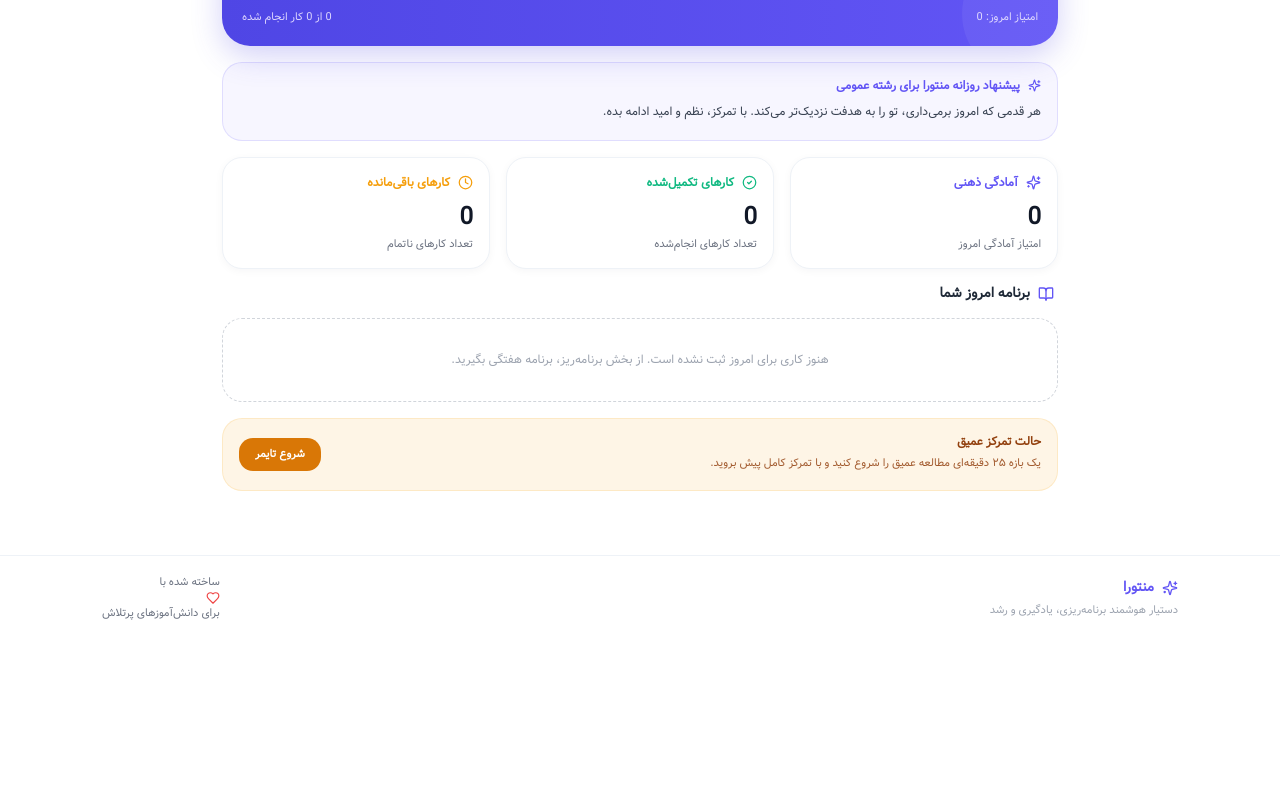
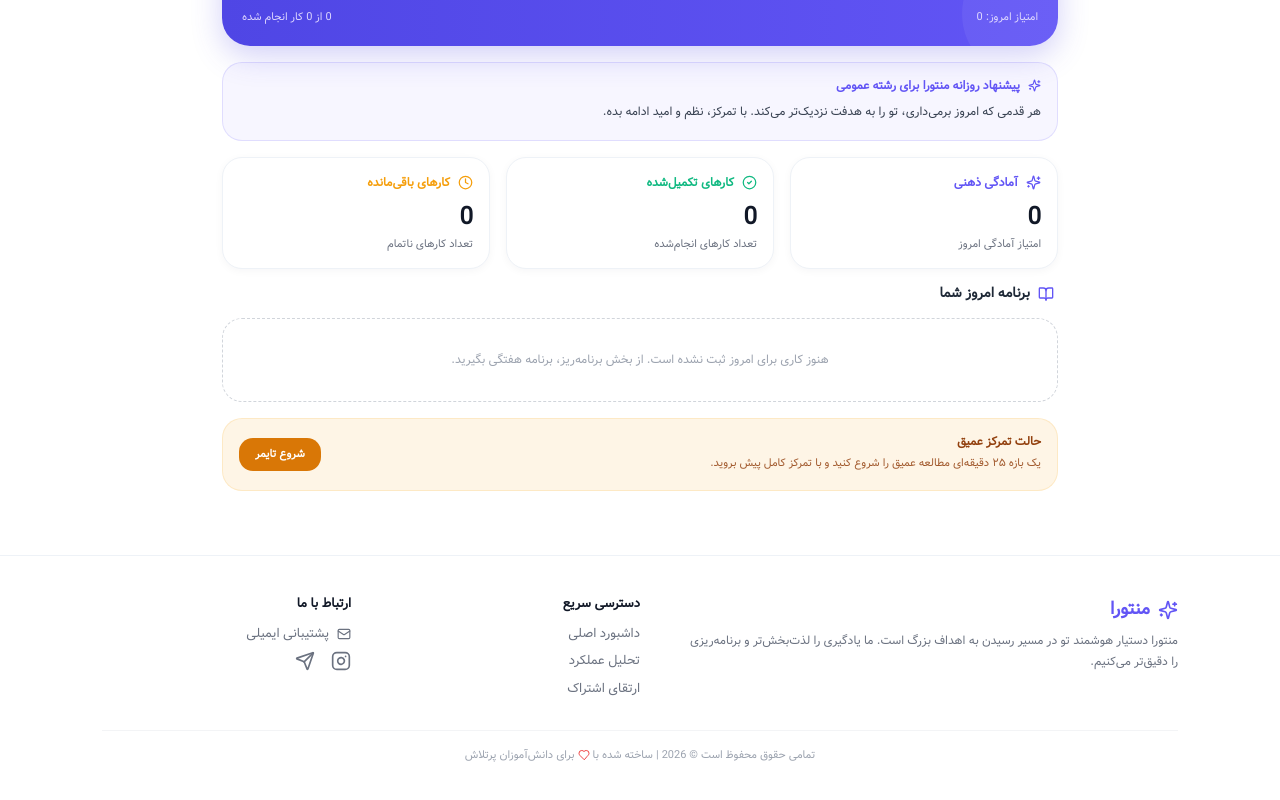
Before and after one commit to ARS6666/Mentoral_web, a React (Create React App) app in the folder mentora_web/: page /today in a window 1280 px wide. Shown: the part 358-1158 px from the top of the page. Before the commit the page ends 997 px from the top, so only its background shows below. Built offline with nearby package versions, Linux system fonts and the light colour scheme.

Commit message:
improving Footer.js

```diff
--- a/mentora_web/src/components/Footer.js
+++ b/mentora_web/src/components/Footer.js
@@ -1,55 +1,81 @@
 import React from "react";
-import { Heart, Sparkles } from "lucide-react";
+import { Heart, Sparkles, Instagram, Send, Mail } from "lucide-react";
 
 export default function AppFooter() {
+  const currentYear = new Date().getFullYear();
+
   return (
-    <footer
-      className="bg-white mt-4"
-      style={{
-        borderTop: "1px solid #eef2f7",
-        padding: "18px 0",
-      }}
-    >
-      <div
-        className="container"
-        style={{
-          maxWidth: "1100px",
-          direction: "rtl",
-          textAlign: "right",
-          fontFamily: "Vazir, Tahoma, Arial, sans-serif",
-        }}
-      >
-        <div className="d-flex flex-column flex-md-row align-items-center justify-content-between gap-3">
-          <div>
-            <div
-              className="d-flex align-items-center gap-2"
-              style={{
-                fontSize: "14px",
-                fontWeight: 800,
-                color: "#6255f5",
-              }}
-            >
-              <Sparkles size={16} />
-              منتورا
+    <footer className="bg-white mt-4" style={{ fontFamily: "Vazir, sans-serif", borderTop: "1px solid #eef2f7" }}>
+      <style>
+        {`
+          .footer-container { padding: 24px 16px; }
+          .footer-grid {
+            display: grid;
+            grid-template-columns: 1fr;
+            gap: 24px;
+          }
+
+          @media (min-width: 768px) {
+            .footer-container { padding: 40px 0; }
+            .footer-grid {
+              grid-template-columns: 2fr 1fr 1fr;
+              gap: 40px;
+            }
+          }
+
+          .footer-link {
+            display: block;
+            color: #6b7280;
+            text-decoration: none;
+            font-size: 13px;
+            margin-bottom: 8px;
+            transition: color 0.2s;
+          }
+          .footer-link:hover { color: #6255f5; }
+
+          /* بهینه‌سازی سایز متن برای موبایل */
+          @media (max-width: 576px) {
+            .footer-section { text-align: center; }
+            .footer-grid { gap: 32px; }
+          }
+        `}
+      </style>
+
+      <div className="container" style={{ maxWidth: "1100px", direction: "rtl" }}>
+        <div className="footer-container">
+
+          <div className="footer-grid">
+            <div className="footer-section">
+              <div className="d-flex align-items-center gap-2 mb-2" style={{ fontSize: "18px", fontWeight: 900, color: "#6255f5" }}>
+                <Sparkles size={20} />
+                منتورا
+              </div>
+              <p style={{ fontSize: "12px", color: "#6b7280", lineHeight: "1.7", margin: 0 }}>
+                منتورا دستیار هوشمند تو در مسیر رسیدن به اهداف بزرگ است. ما یادگیری را لذت‌بخش‌تر و برنامه‌ریزی را دقیق‌تر می‌کنیم.
+              </p>
             </div>
-            <div
-              style={{
-                fontSize: "11px",
-                color: "#9ca3af",
-                marginTop: "4px",
-              }}
-            >
-              دستیار هوشمند برنامه‌ریزی، یادگیری و رشد
+
+            <div className="footer-section">
+              <h6 style={{ fontSize: "13px", fontWeight: 800, marginBottom: "12px", color: "#111827" }}>دسترسی سریع</h6>
+              <a href="/home" className="footer-link">داشبورد اصلی</a>
+              <a href="/reports" className="footer-link">تحلیل عملکرد</a>
+              <a href="/subscription" className="footer-link">ارتقای اشتراک</a>
+            </div>
+
+            <div className="footer-section">
+              <h6 style={{ fontSize: "13px", fontWeight: 800, marginBottom: "12px", color: "#111827" }}>ارتباط با ما</h6>
+              <a href="mailto:support@mentora.ir" className="footer-link d-flex align-items-center gap-2 justify-content-center justify-content-md-start">
+                <Mail size={14} /> پشتیبانی ایمیلی
+              </a>
+              <div className="d-flex gap-3 mt-2 justify-content-center justify-content-md-start">
+                <a href="#"><Instagram size={20} color="#6b7280" /></a>
+                <a href="https://t.me/EARS00hia"><Send size={20} color="#6b7280" /></a>
+              </div>
             </div>
           </div>
 
-          <div
-            style={{
-              fontSize: "11px",
-              color: "#6b7280",
-            }}
-          >
-            ساخته شده با <Heart size={14} color="#ef4444" /> برای دانش‌آموزهای پرتلاش
+          <div className="text-center mt-4 pt-3" style={{ borderTop: "1px solid #f3f4f6", fontSize: "11px", color: "#9ca3af" }}>
+             تمامی حقوق محفوظ است © {currentYear} | ساخته شده با <Heart size={12} color="#ef4444" className="d-inline" /> برای دانش‌آموزان پرتلاش
           </div>
         </div>
       </div>
```
